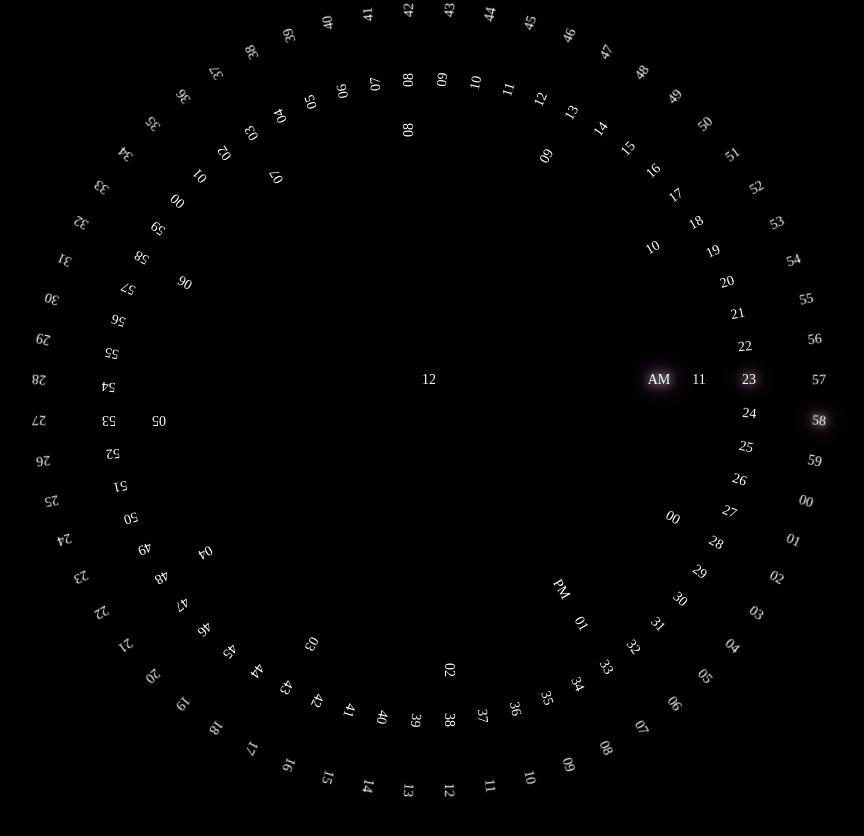
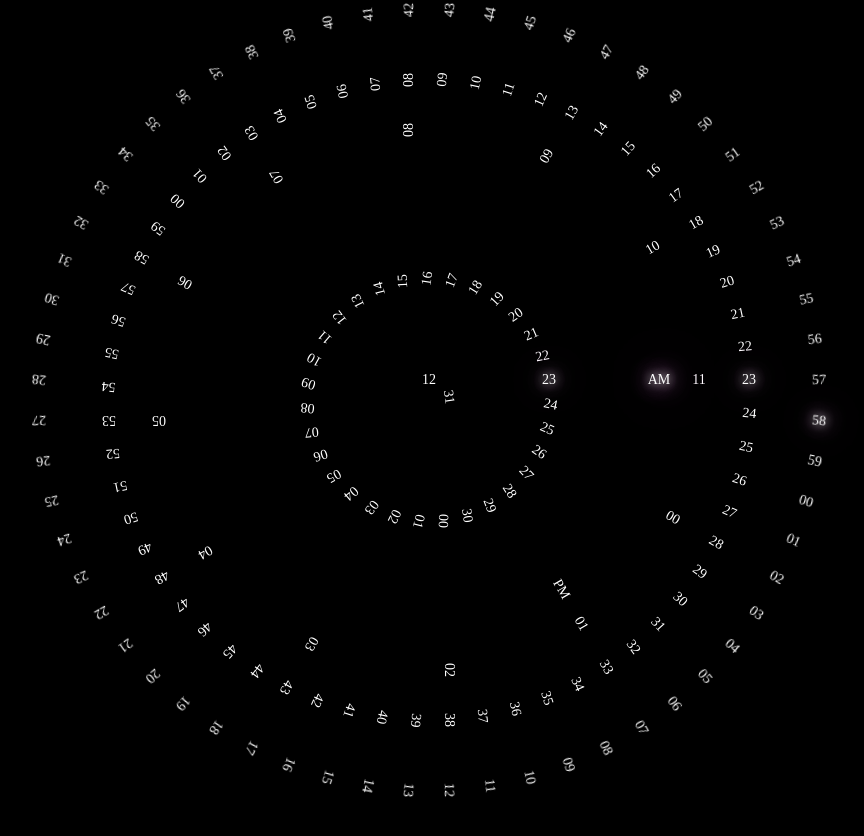
Before and after one commit to guakun01/time-wheels, a Vue app: page / in a window 1280 px wide. Shown: the top 836 px of the page, without its empty margins (211-1075 px from the left). Built offline with nearby package versions, Linux system fonts and the light colour scheme.

Commit message:
完成每月几号组件

```diff
--- a/src/App.vue
+++ b/src/App.vue
@@ -4,9 +4,9 @@
     <gua-minute :minute="minute" />
     <gua-hour :hour="hour" />
     <gua-apm :apm="apm" />
-    <gua-week :apm="week" />
-    <gua-day :apm="day" />
-    <gua-month :apm="month" />
+    <gua-week :week="week" />
+    <gua-day :day="day" />
+    <gua-month :month="month" />
   </div>
 </template>
 
--- a/src/components/day.vue
+++ b/src/components/day.vue
@@ -0,0 +1,35 @@
+<template>
+  <ul :style="ulStyles">
+    <li v-for="(item, index) in liList" :key="`day-${index}`" :class="{hover: index===day-1}">
+      {{item}}
+    </li>
+  </ul>
+</template>
+
+<script>
+export default {
+  name: 'GuaDay',
+  props: ['day'],
+  computed: {
+    liList() {
+      return this.$t('day')
+    },
+    ulStyles() {
+      return {
+        transform: `rotate(${-(this.day * 11.6129)}deg)`
+      }
+    }
+  }
+}
+</script>
+
+<style lang="scss" scoped>
+  ul {
+    z-index: 3;
+    @for $i from 1 through 31 {
+      li:nth-child(#{$i}) {
+        transform: rotate(#{$i * 11.6129deg}) translateX(120px);
+      }
+    }
+  }
+</style>
```
